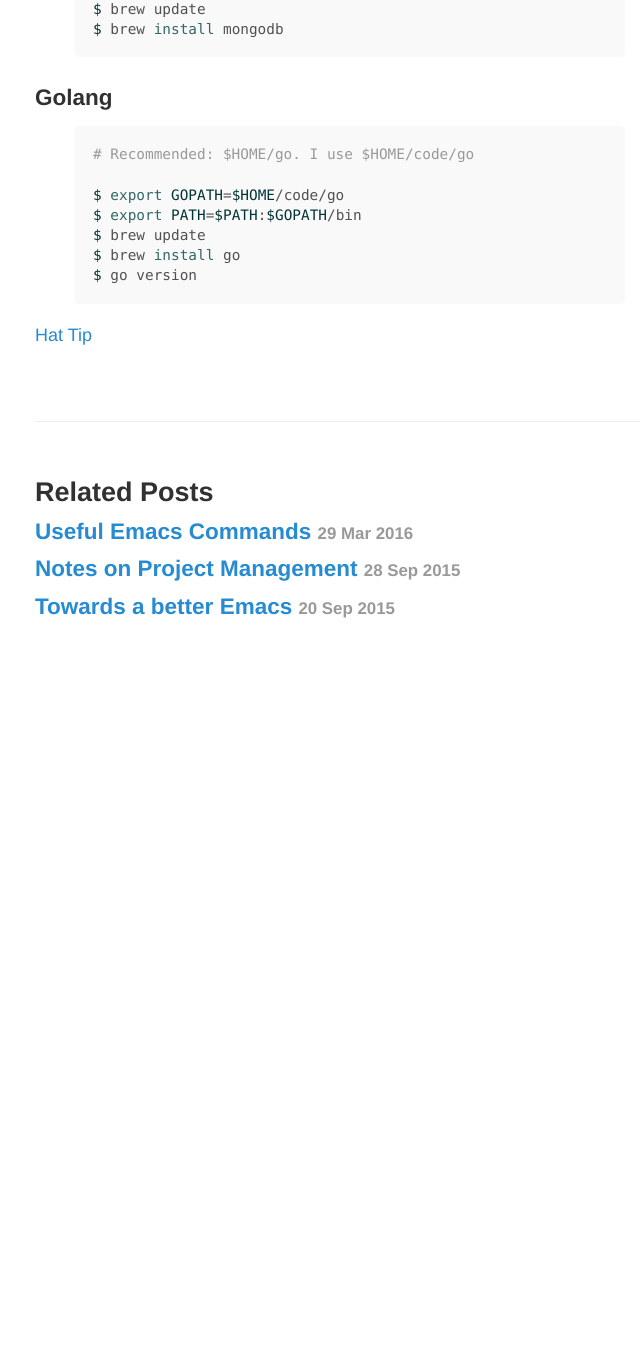
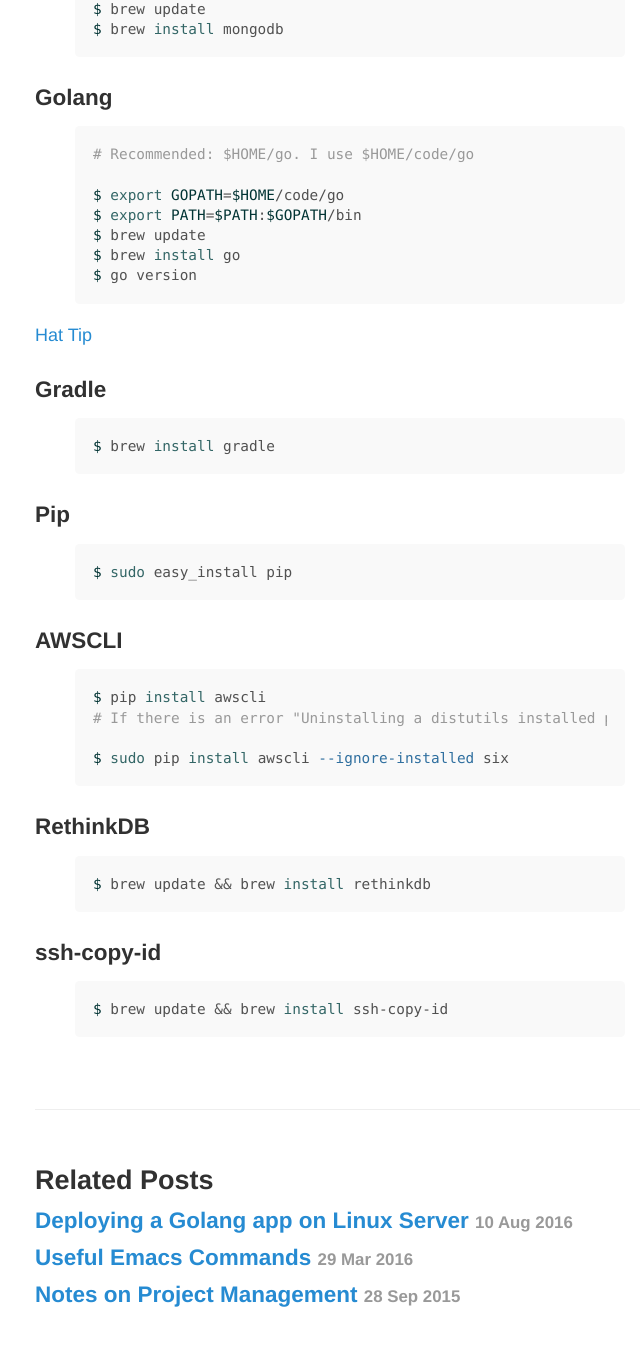
Before and after one commit to kgthegreat/kgthegreat.github.io, a Jekyll site: the page built from _posts/2015-09-19-dev-setup-osx.md, in a window 1280 px wide and 1400 px high, scrolled down 5630 px. Shown: the top 1346 px of the window, without its empty margins (290-930 px from the left). Built offline with Jekyll 4.4.1, drawn with Linux system fonts in a browser that asks for light colours; before the commit the page ends 6341 px from its top, so only the background shows below that.

Commit message:
New content

```diff
--- a/_posts/2015-09-19-dev-setup-osx.md
+++ b/_posts/2015-09-19-dev-setup-osx.md
@@ -250,3 +250,35 @@
 {% endhighlight %}
 
 <a href="https://golang.org/doc/code.html">Hat Tip</a>
+
+### Gradle
+
+{% highlight bash %}
+$ brew install gradle
+{% endhighlight %}
+
+### Pip
+
+{% highlight bash %}
+$ sudo easy_install pip
+{% endhighlight %}
+
+### AWSCLI
+
+{% highlight bash %}
+$ pip install awscli
+# If there is an error "Uninstalling a distutils installed project (six)..." on El Kapitan then use the following command
+$ sudo pip install awscli --ignore-installed six
+{% endhighlight %}
+
+### RethinkDB
+
+{% highlight bash %}
+$ brew update && brew install rethinkdb
+{% endhighlight %}
+
+### ssh-copy-id
+
+{% highlight bash %}
+$ brew update && brew install ssh-copy-id
+{% endhighlight %}
```
Also changed, not shown: _posts/2016-08-10-deploy-go-lang-app-linux-server.md (added, +40 -0 lines).
